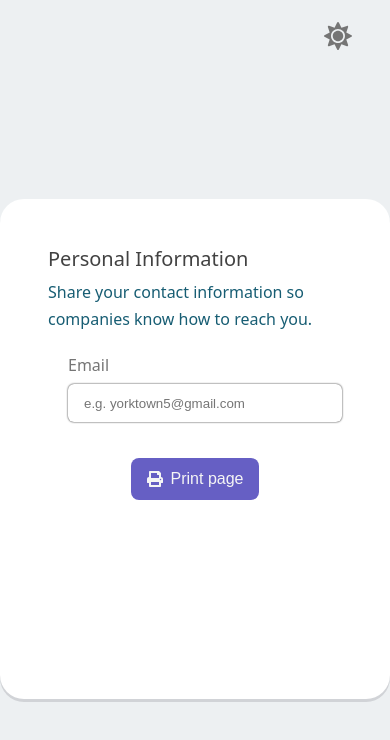
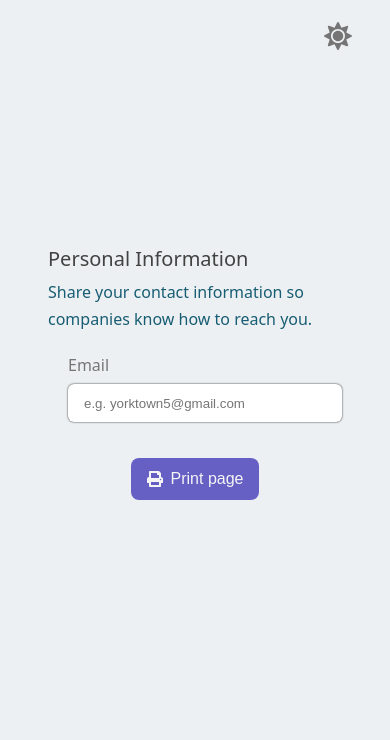
Before and after one commit to AnOrdinaryUsername/CV-Generator, a React (Create React App) app: page / in a window 390 px wide. Shown: the top 740 px of the page. Built offline with nearby package versions, Linux system fonts and the light colour scheme.

Commit message:
style: Expand max-width of form
More width gives elements more room for breathing.

- Add separate light and dark theme colors to background and shadow.

- Hide background, shadow, and border-radius on mobile. This removes
  extra visual clutter.

```diff
--- a/src/features/form/components/FormLayout.css
+++ b/src/features/form/components/FormLayout.css
@@ -10,14 +10,22 @@
   flex-direction: column;
   justify-content: flex-start;
   align-items: center;
-  max-width: 90rem;
+  max-width: 110rem;
   min-height: 50rem;
   padding: 4.8rem;
   width: 100%;
 }
 
 .form--round {
-  background-color: hsl(0, 0%, 100%);
+  background-color: var(--form-bg-color);
   border-radius: 2.4rem;
-  box-shadow: 0 3px hsl(220, 7%, 83%);
+  box-shadow: 0 3px var(--form-shadow-color);
 }
+
+@media (max-width: 456px) {
+  .form--round {
+    background-color: inherit;
+    border-radius: 0;
+    box-shadow: none;
+  }
+}
```
